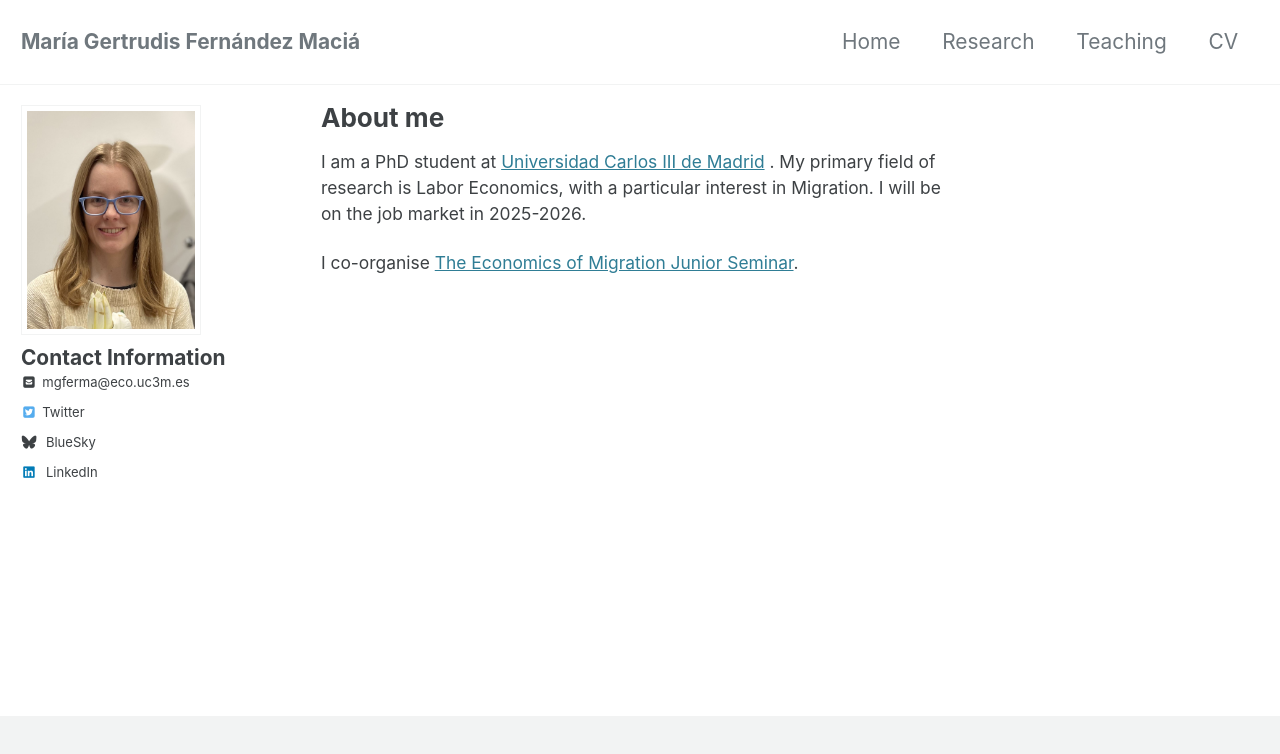
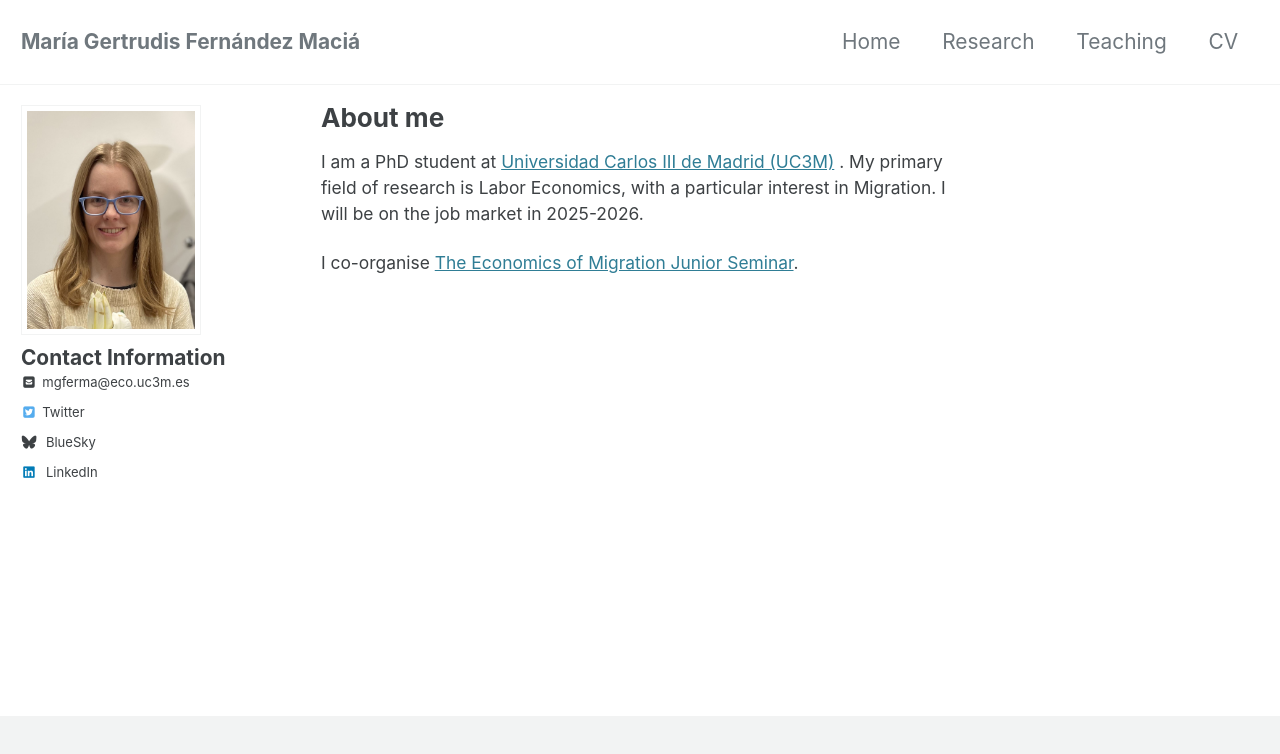
Before and after one commit to mgfernandezmacia/mgfernandezmacia.github.io, a Jekyll site: the page built from index.html, in a window 1280 px wide, cut to the strip 0-754 px from the top of the page. Built offline with Jekyll 4.4.1, drawn with Linux system fonts in a browser that asks for light colours; cached includes are drawn as plain includes; the list of posts is cut into pages by our own code.

Commit message:
Update home with UC3M

```diff
--- a/_layouts/home.html
+++ b/_layouts/home.html
@@ -5,7 +5,7 @@
 {{ content }}
 
 <div id="about-me">
-    <p style="font-size: smaller;">I am a PhD student at <a href="https://economics.uc3m.es/" target="_blank" rel="noopener noreferrer">Universidad Carlos III de Madrid</a>
+    <p style="font-size: smaller;">I am a PhD student at <a href="https://economics.uc3m.es/" target="_blank" rel="noopener noreferrer">Universidad Carlos III de Madrid (UC3M)</a>
 . My primary field of research is Labor Economics, with a particular interest in Migration. I will be on the job market in 2025-2026. </p>
     <p style="font-size: smaller;"> I co-organise <a href="https://sites.google.com/view/the-economics-of-migration/home" target="_blank" rel="noopener noreferrer">The Economics of Migration Junior Seminar</a>.</p>
 </div>
```
